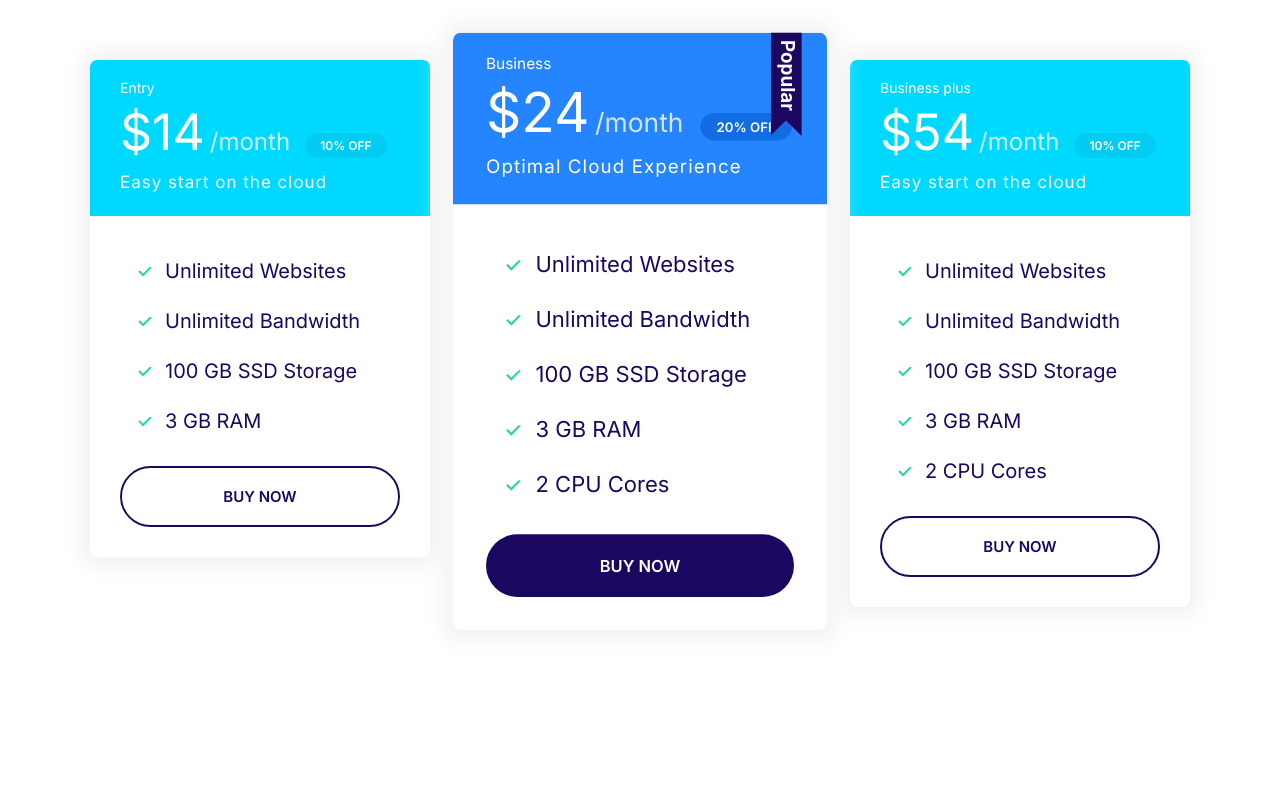
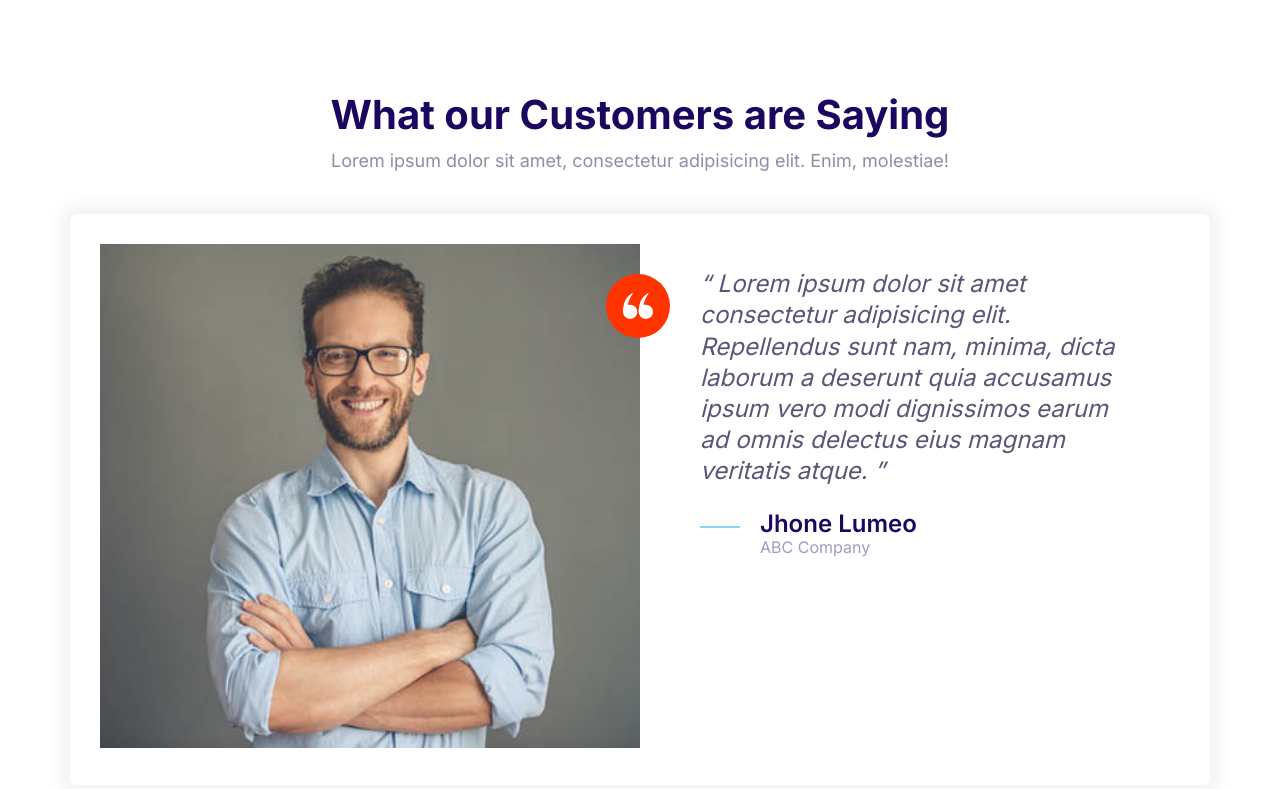
Before and after one commit to lyndasowunmi/Moshify-Project, a plain HTML site: page index.html in a window 1280 px wide. Drawn offline with Linux system fonts and the light colour scheme.

Commit message:
Build testimonials block

```diff
--- a/css/styles.css
+++ b/css/styles.css
@@ -615,6 +615,7 @@ a {
 
 .block__header {
   text-align: center;
+  margin-bottom: 4rem;
 }
 
 .block__heading {
--- a/index.html
+++ b/index.html
@@ -18,78 +18,54 @@
     <link rel="stylesheet" href="css/styles.css" />
   </head>
   <body>
-    <section class="block container block-plans">
-      <div class="grid grid--1x3">
-        <div class="plan">
-          <div class="card card--secondary">
-            <header class="card__header">
-              <h3 class="plan__name">Entry</h3>
-              <span class="plan__price">$14</span>
-              <span class="plan__billing-cycle">/month</span>
-              <span class="badge badge--secondary badge--small">10% OFF</span>
-              <span class="plan__description">Easy start on the cloud</span>
-            </header>
-            <div class="card__body">
-              <ul class="list list--tick">
-                <li class="list__item">Unlimited Websites</li>
-                <li class="list__item">Unlimited Bandwidth</li>
-                <li class="list__item">100 GB SSD Storage</li>
-                <li class="list__item">3 GB RAM</li>
-              </ul>
-              <button class="btn btn--outline btn--block" type="button">
-                Buy Now
-              </button>
+    <section class="block">
+      <header class="block__header">
+        <h2>What our Customers are Saying</h2>
+        <p>
+          Lorem ipsum dolor sit amet, consectetur adipisicing elit. Enim,
+          molestiae!
+        </p>
+      </header>
+      <div class="container">
+        <div class="card testimonial">
+          <div class="grid grid--1x2">
+            <div class="testimonial__image">
+              <img
+                src="./images/testimonial.jpg"
+                alt="A happy, smiling customer."
+              />
+              <span class="icon-container icon-container--accent">
+                <svg class="icon icon--white icon--small">
+                  <use xlink:href="images/sprite.svg#quotes"></use>
+                </svg>
+              </span>
             </div>
+            <blockquote class="quote">
+              <p class="quote__text">
+                Lorem ipsum dolor sit amet consectetur adipisicing elit. Repellendus
+                sunt nam, minima, dicta laborum a deserunt quia accusamus ipsum vero
+                modi dignissimos earum ad omnis delectus eius magnam veritatis atque.
+              </p>
+              <footer>
+                <div class="media">
+                     <div class="media__image quote__icon">
+                            <svg class="icon icon--primary quote__line">
+                           <use xlink:href="images/sprite.svg#line"></use>
+                         </svg>
+                       </span>
+                     </div>
+                     <div class="media__body">
+                       <h3 class="media__title quote__author">Jhone Lumeo</h3>
+                       <p class="quote__company">ABC Company</p>
+                     </div>
+                   </div>
+              </footer>
+            </blockquote>
           </div>
-        </div>
-        <div class="plan plan--popular">
-          <div class="card card--primary">
-            <header class="card__header">
-              <h3 class="plan__name">Business</h3>
-              <span class="plan__price">$24</span>
-              <span class="plan__billing-cycle">/month</span>
-              <span class="badge badge--primary badge--small">20% OFF</span>
-              <span class="plan__description">Optimal Cloud Experience</span>
-            </header>
-            <div class="card__body">
-              <ul class="list list--tick">
-                <li class="list__item">Unlimited Websites</li>
-                <li class="list__item">Unlimited Bandwidth</li>
-                <li class="list__item">100 GB SSD Storage</li>
-                <li class="list__item">3 GB RAM</li>
-                <li class="list__item">2 CPU Cores</li>
-              </ul>
-              <button class="btn btn--dark btn--block" type="button">
-                Buy Now
-              </button>
-            </div>
           </div>
-        </div>
-        <div class="plan">
-          <div class="card card--secondary">
-            <header class="card__header">
-              <h3 class="plan__name">Business plus</h3>
-              <span class="plan__price">$54</span>
-              <span class="plan__billing-cycle">/month</span>
-              <span class="badge badge--secondary badge--small">10% OFF</span>
-              <span class="plan__description">Easy start on the cloud</span>
-            </header>
-            <div class="card__body">
-              <ul class="list list--tick">
-                <li class="list__item">Unlimited Websites</li>
-                <li class="list__item">Unlimited Bandwidth</li>
-                <li class="list__item">100 GB SSD Storage</li>
-                <li class="list__item">3 GB RAM</li>
-                <li class="list__item">2 CPU Cores</li>
-              </ul>
-              <button class="btn btn--outline btn--block" type="button">
-                Buy Now
-              </button>
-            </div>
-          </div>
-        </div>
       </div>
     </section>
+
     <script src="js/main.js"></script>
   </body>
 </html>
```
Also changed, not shown: components/testimonialblock.html (added, +47 -0 lines).
